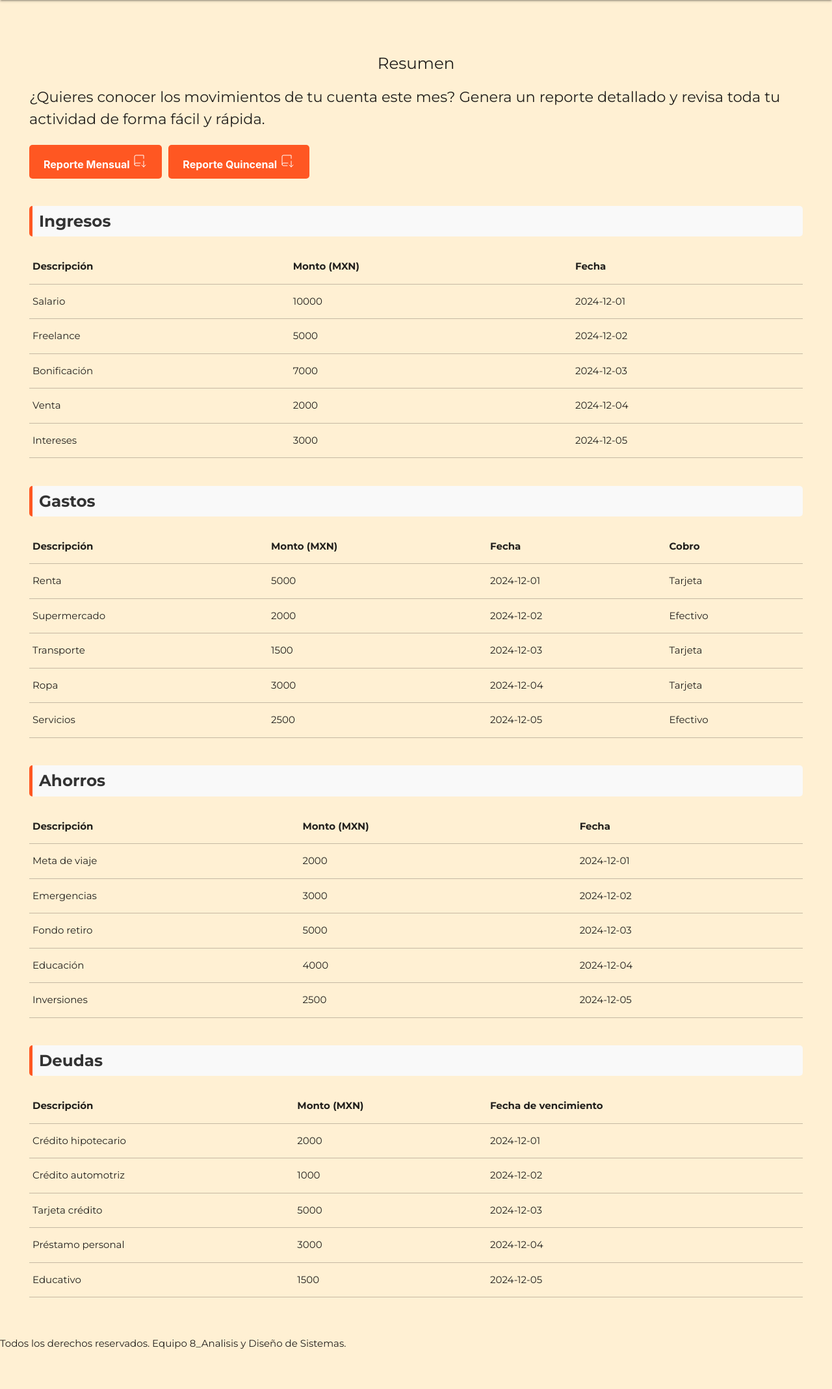
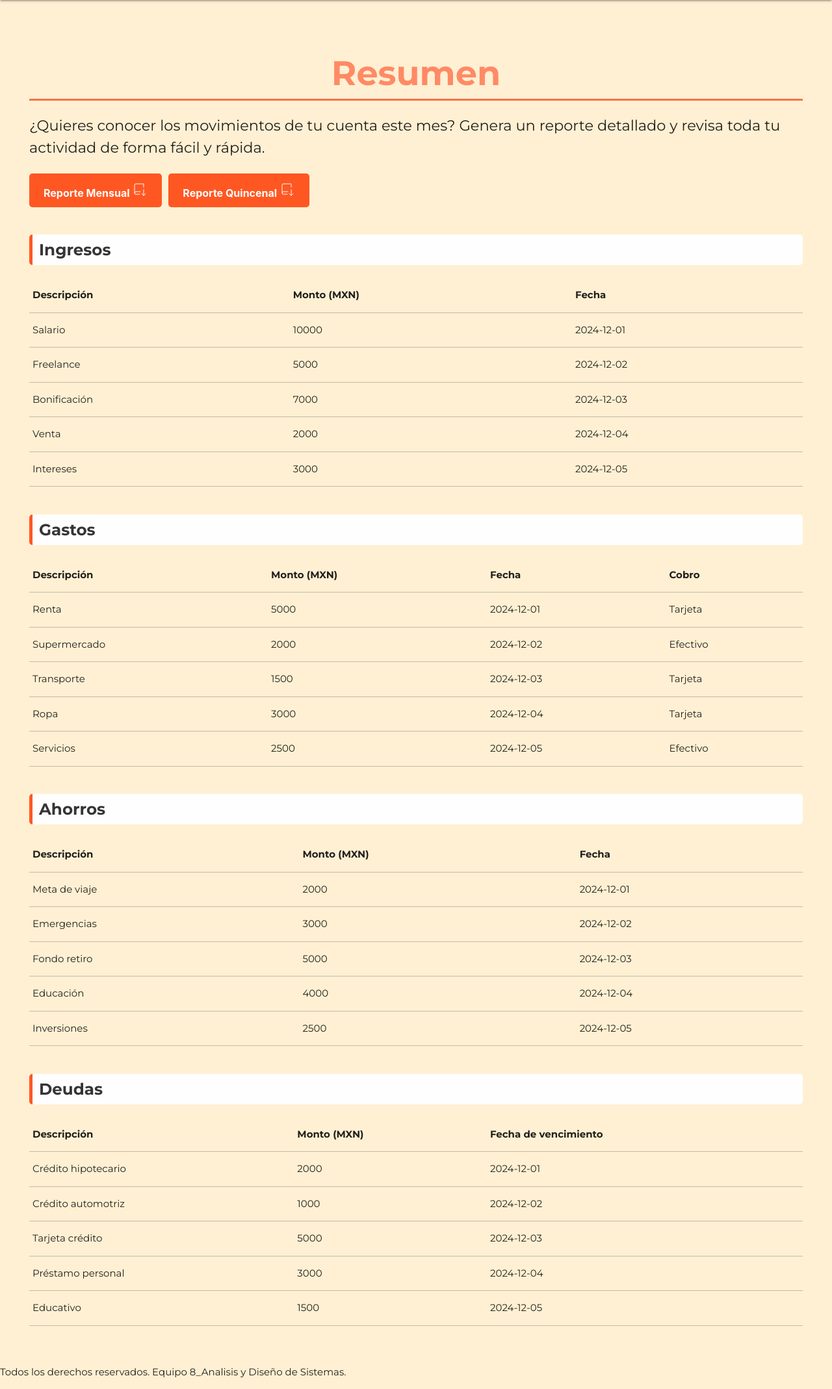
Before and after one commit to Azura052/CashME, a PHP site: page / in a window 1280 px wide. Shown: the part 64-2202 px from the top of the page at 65% size. Before the commit the page ends 2140 px from the top, so only its background shows below. Run offline with PHP 8.4, Linux system fonts and the light colour scheme; data comes from the database, SQL or seed files in the repository.

Commit message:
segunda modificacion

```diff
--- a/css/styles_01.css
+++ b/css/styles_01.css
@@ -1,10 +1,16 @@
 :root{
     --azul: rgb(48, 46, 151);
     --negro: #000000;
-    --blanco: #fff0d3;
+    --gris: #363434;
+    --blanco: #fefefe;
+    --nar1: #fff0d3;
+    --nar2: #ffccbc;
+    --nar3: #ffab91;
+    --nar4: #ff8a65;
+    --nar5: #ff7043;
+    --nar6: #ff5722;
+    --nar7: #f7590f;
     --rojo: rgb(224, 0, 0);
-    --naranja: #f7590f;
-    --rojo: #d62424;
     --verde: #5ddd51;
 }
 
@@ -13,21 +19,21 @@ body {
     font-optical-sizing: auto;
     font-weight: 400;
     font-style: normal;
-    background-color: var(--blanco);
+    background-color: var(--nar1);
     padding: 0rem;
 }
 
 header {
-    color: var(--blanco);
+    color: var(--nar1);
     font-size: 2.5rem;
 }
 
 .sombras:hover{
-    background-color: var(--azul);
+    background-color: var(--nar5);
 }
 
 .nav-wrapper {
-    background-color: var(--naranja);
+    background-color: var(--nar7);
 }
 
 .brand-logo{
@@ -47,36 +53,45 @@ header {
 }
 
 .headings{
-    margin: 20px 0; /* Márgenes superior e inferior */
-    padding: 10px; /* Espaciado interno */
-    border-left: 5px solid #FF5722; /* Línea decorativa a la izquierda */
-    background-color: #f9f9f9; /* Fondo suave */
-    color: #333; /* Color del texto */
-    font-weight: bold; /* Negrita para resaltar */
-    border-radius: 5px; /* Esquinas redondeadas */
+    margin: 20px 0;
+    padding: 10px;
+    border-left: 5px solid var(--nar6); /* Línea decorativa a la izquierda */
+    background-color: var(--blanco);
+    color: var(--gris);
+    font-weight: bold;
+    border-radius: 5px;
 }
-
 
 .botones-reporte {
     display: flex;
-    gap: 10px; /* Espaciado entre los botones */
-    margin-top: 20px; /* Margen superior para separarlos de otros elementos */
+    gap: 10px;
+    margin-top: 20px;
 }
 
 .boton-reporte {
-    background-color: #FF5722; /* Color naranja */
-    color: white; /* Color del texto */
-    border: 2px solid transparent; /* Borde inicial transparente */
-    border-radius: 5px; /* Esquinas redondeadas */
-    padding: 10px 20px; /* Espaciado interno */
-    font-size: 16px; /* Tamaño de la fuente */
-    font-weight: bold; /* Negrita */
+    background-color: var(--nar6);
+    color: var(--blanco);
+    border: 2px solid transparent;
+    border-radius: 5px;
+    padding: 10px 20px;
+    font-size: 16px;
+    font-weight: bold;
     cursor: pointer; /* Cursor de mano */
     transition: all 0.3s ease; /* Transición suave para hover */
 }
 
 .boton-reporte:hover {
-    background-color: white; /* Fondo blanco al pasar el cursor */
-    color: #FF5722; /* Texto naranja */
-    border: 2px solid #FF5722; /* Borde naranja */
+    background-color: var(--blanco); /* Fondo blanco al pasar el cursor */
+    color: var(--nar6); /* Texto naranja */
+    border: 2px solid var(--nar7); /* Borde naranja */
 }
+
+h5.center-align {
+    text-align: center;
+    font-size: 3.5rem;
+    font-weight: bold;
+    color: var(--nar4); /* Un tono naranja vibrante */
+    border-bottom: 3px solid var(--nar5); /* Línea decorativa debajo */
+    padding-bottom: 10px;
+    margin-bottom: 20px;
+  }
```
Also changed, not shown: img/fondo.jpg (added).
